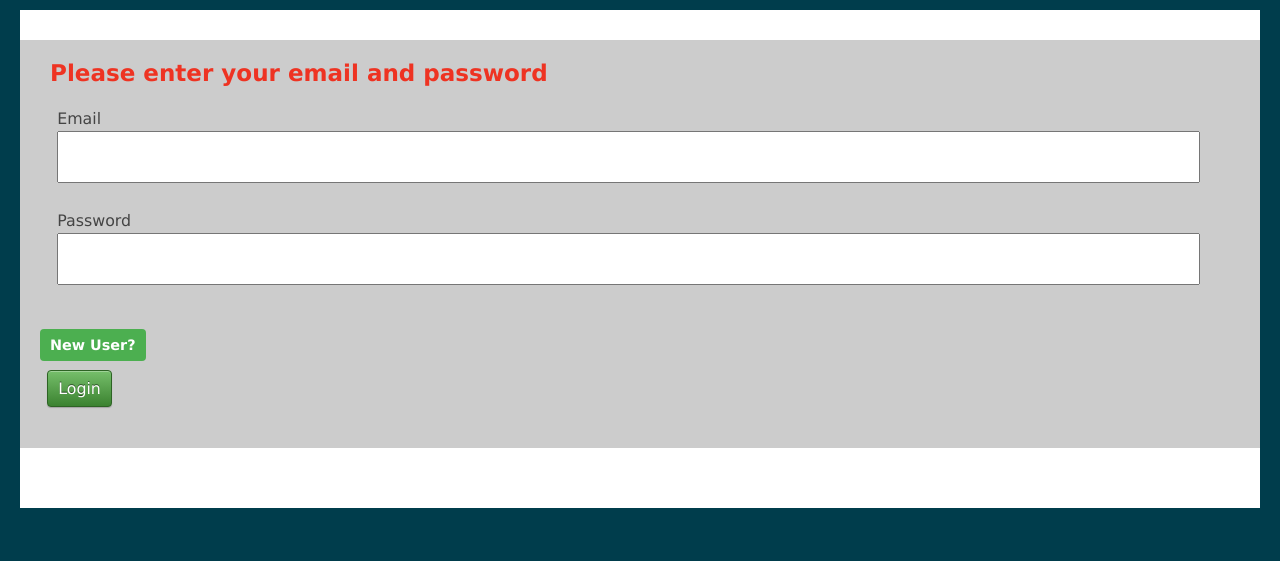
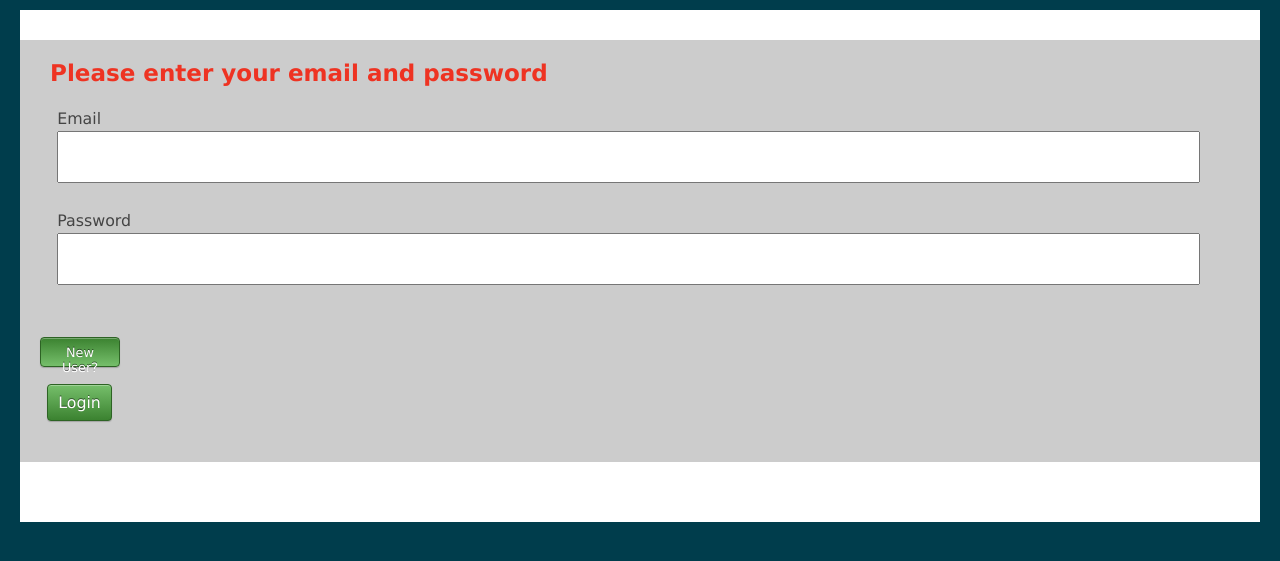
Before and after one commit to tomoki82/curriculum-app, a CakePHP app: the page made by app/View/Users/login.ctp in a window 1280 px wide. Shown: the top 561 px of the page. Run offline with PHP 8.4 and a stand-in for CakePHP, Linux system fonts and the light colour scheme; the template is opened without the code that fills it, so the values that code supplies are empty; form fields are guessed from the names that the template uses; some libraries are stand-ins or nearby versions.

Commit message:
新規登録ボタンデザイン修正

```diff
--- a/app/View/Users/login.ctp
+++ b/app/View/Users/login.ctp
@@ -22,20 +22,25 @@
     margin: 0 auto;
     padding: 20px;
     }
-    /* ログインボタンの下に来るようにしたい */
+
 .create_user {
-    background-color: #4CAF50;
-    color: white;
-    padding: 8px 10px;
-    border: none;
+    background: linear-gradient(to top, rgb(118, 191, 107), rgb(59, 130, 48));
+    border: 1px solid rgb(45, 99, 36);
     border-radius: 4px;
+    box-shadow: rgba(255, 255, 255, 0.3) 0px 1px 0px inset, rgba(0, 0, 0, 0.2) 0px 1px 1px;
+    color: rgb(255, 255, 255);
+    cursor: pointer;
+    display: inline-block;
+    font-size: 12.84px;
+    font-weight: 400;
+    height: 14px;
+    line-height: normal;
+    margin: 0;
+    padding: 7px 7px;
     text-align: center;
     text-decoration: none;
-    display: inline;
-    font-size: 100%;
-    cursor: pointer;
-    width: auto;
-    max-width: 64px;
+    text-shadow: rgba(0, 0, 0, 0.5) 0px -1px 0px;
+    user-select: none;
+    width: 64px;
 }
-
 </style>
```
Lines whose indentation alone changed are shown as unchanged.
